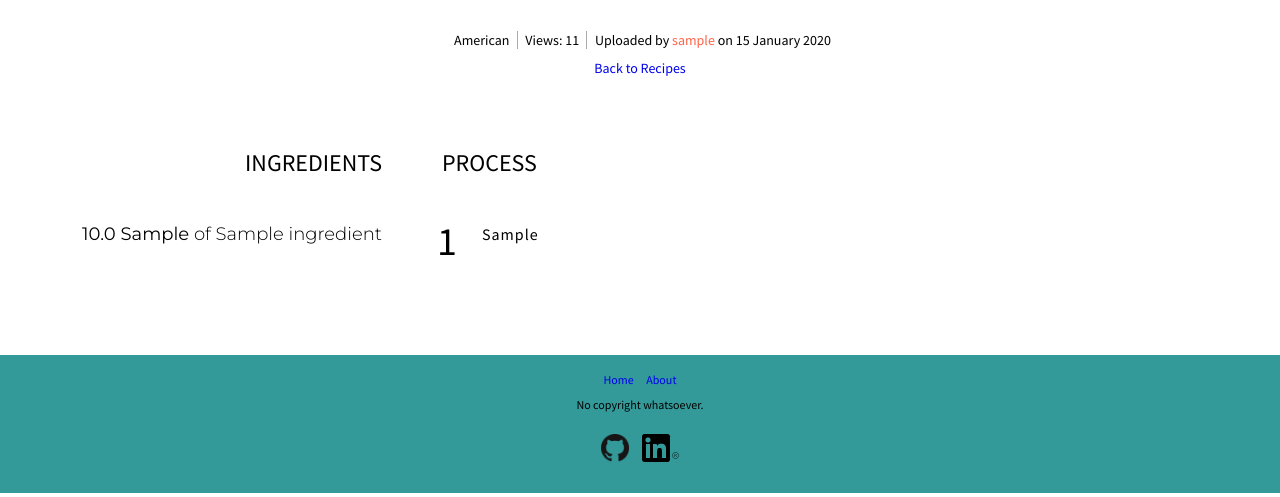
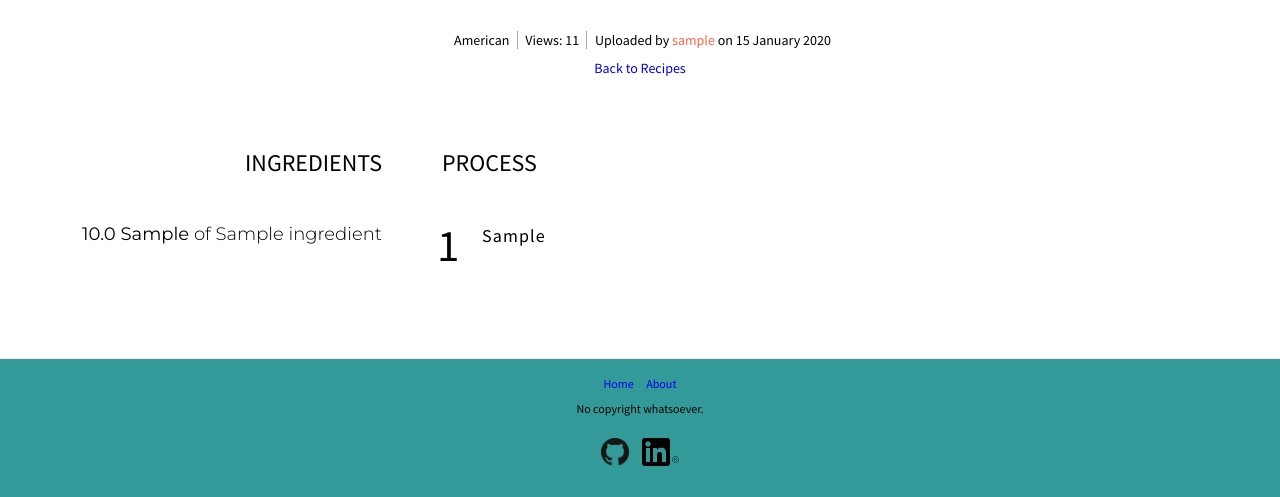
Before and after one commit to vilisimo/cookme, a Django app: a page that uses templates/base.html in a window 1280 px wide. Shown: the part 1006-1503 px from the top of the page. Run offline with Django 3.2, Linux system fonts and the light colour scheme; tables that the repository leaves empty hold one stand-in row (values such as "Sample post"); grey boxes marked "Sample" are stand-in pictures; some libraries are stand-ins or nearby versions.

Commit message:
Add check to execute js only in home page, change font

```diff
--- a/static/css/main.css
+++ b/static/css/main.css
@@ -106,7 +106,7 @@ p {
     font-family: 'Source Sans Pro', sans-serif;
     font-weight: 400;
     line-height: 1.6em;
-    font-size: 16px;
+    font-size: 18px;
 }
 
 /* ENCOURAGEMENT LINE */
@@ -412,7 +412,7 @@ p.recipe-step:before {
     font-size: 2.5em;
     position: absolute;
     margin-left: -45px;
-    margin-top: 7px;
+    margin-top: 9px;
 }
 
 #quantity {
--- a/static/js/main.js
+++ b/static/js/main.js
@@ -1,6 +1,13 @@
-function focus_searchbar() {
-    const search_bar = document.getElementById('id_q');
-    if (search_bar !== null) {
-        search_bar.focus();
+function get_body() {
+    return document.getElementsByTagName('body')[0];
+}
+
+function focusSearch() {
+    const body = get_body();
+    if (body.className === 'home') {
+        const search_bar = document.getElementById('id_q');
+        if (search_bar !== null) {
+            search_bar.focus();
+        }
     }
 }
--- a/templates/base.html
+++ b/templates/base.html
@@ -23,7 +23,7 @@
 
 </head>
 
-<body onload="focus_searchbar()">
+<body class="{% block body_class %}{% endblock %}" onload="focusSearch()">
   <header>
     <nav>
       <ul>
--- a/templates/home/home.html
+++ b/templates/home/home.html
@@ -1,4 +1,6 @@
 {% extends 'base.html' %}
+
+{% block body_class %}home{% endblock %}
 
 {% block main %}
         <!-- NOTE: placeholder needs to be changed when the screen size is small. JS? -->
```
